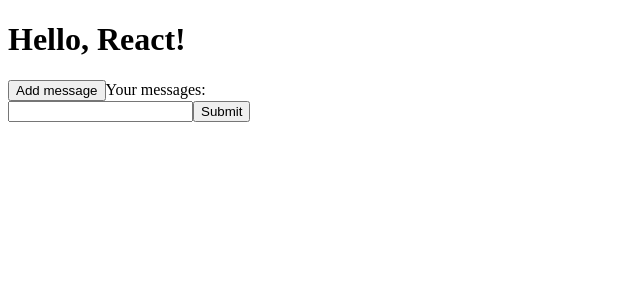
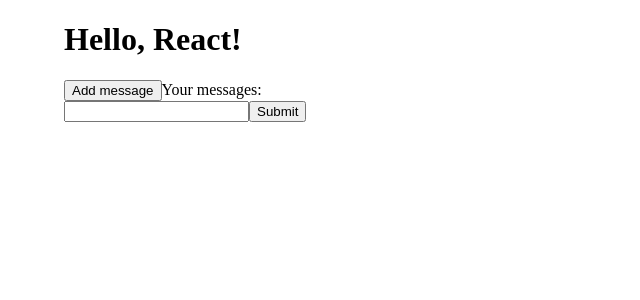
Before and after one commit to leokotman/reactapp-from-scratch, a React app: page / in a window 1280 px wide. Shown: the top 300 px of the page, without its empty margins (0-640 px from the left). Built offline with nearby package versions, Linux system fonts and the light colour scheme; the HTML template or start-up script is replaced by a standard one.

Commit message:
added styles file

```diff
--- a/src/App.jsx
+++ b/src/App.jsx
@@ -1,5 +1,6 @@
 import React, { useState } from "react";
 import MessageForm from "./components/MessageForm/MessageForm.jsx";
+import s from "./App.module.scss";
 
 const App = () => {
   let [messages, setMessages] = useState([]);
@@ -9,7 +10,7 @@ const App = () => {
   };
 
   return (
-    <div>
+    <div className={s.app}>
       <h1>Hello, React!</h1>
       <button onClick={addNewMessage}>Add message</button>
       <span>Your messages:</span>
--- /dev/null
+++ b/src/App.module.scss
@@ -0,0 +1,6 @@
+$appWidth: 90vw;
+
+.app {
+    width: $appWidth;
+    margin: 0 auto;
+}
```
Also changed, not shown: src/App.scss (deleted).
